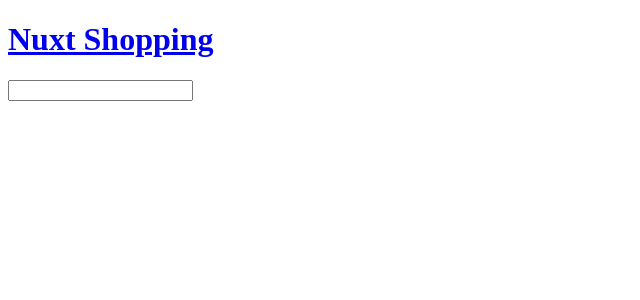
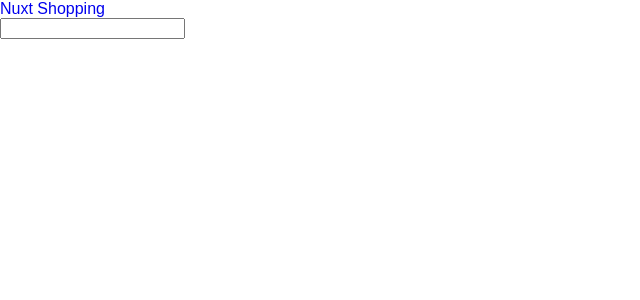
Before and after one commit to meloning/learn-nuxt, a Nuxt app: page / in a window 1280 px wide. Shown: the top 300 px of the page, without its empty margins (0-640 px from the left). Built offline with nearby package versions, Linux system fonts and the light colour scheme; data requests are answered from the project's data file.

Commit message:
상품 상세 페이지 스타일 추가 및 global css 적용

```diff
--- /dev/null
+++ b/assets/css/reset.css
@@ -0,0 +1,126 @@
+@charset "utf-8";
+
+*,
+*:after,
+*:before {
+  box-sizing: border-box;
+  font-family: 'Exo 2', sans-serif;
+}
+
+html,
+body {
+  width: 100%;
+  height: 100%;
+  font-family: 'Exo 2', sans-serif;
+  font-size: 0.75em;
+  color: #132c33;
+  line-height: 1;
+}
+
+html,
+body,
+div,
+span,
+applet,
+object,
+iframe,
+h1,
+h2,
+h3,
+h4,
+h5,
+h6,
+p,
+blockquote,
+pre,
+a,
+abbr,
+acronym,
+address,
+big,
+cite,
+code,
+del,
+dfn,
+em,
+img,
+ins,
+kbd,
+q,
+s,
+samp,
+small,
+strike,
+strong,
+sub,
+sup,
+tt,
+var,
+b,
+u,
+i,
+center,
+dl,
+dt,
+dd,
+ol,
+ul,
+li,
+fieldset,
+form,
+label,
+legend,
+table,
+caption,
+tbody,
+tfoot,
+thead,
+tr,
+th,
+td,
+article,
+aside,
+canvas,
+details,
+embed,
+figure,
+figcaption,
+footer,
+header,
+hgroup,
+menu,
+nav,
+output,
+ruby,
+section,
+summary,
+time,
+mark,
+audio,
+video {
+  margin: 0;
+  padding: 0;
+  border: 0;
+  font-size: 100%;
+  font: inherit;
+  vertical-align: top;
+  font-family: 'Exo 2', sans-serif;
+  font-weight: 500;
+}
+
+a {
+  border: 0;
+  padding: 0;
+  margin: 0;
+  background-color: transparent;
+  cursor: pointer;
+  text-decoration: none;
+  font-weight: 500;
+  outline: none;
+}
+
+.title {
+  font-size: 1.5rem;
+  font-weight: 700;
+  color: #00c58e;
+}
--- a/nuxt.config.js
+++ b/nuxt.config.js
@@ -15,7 +15,7 @@ export default {
   },
 
   // Global CSS: https://go.nuxtjs.dev/config-css
-  css: [],
+  css: ['@/assets/css/reset.css'],
 
   // Plugins to run before rendering page: https://go.nuxtjs.dev/config-plugins
   plugins: [],
--- a/pages/detail/_id.vue
+++ b/pages/detail/_id.vue
@@ -1,10 +1,14 @@
 <template>
   <div>
-    <h1>상세 페이지</h1>
-    <div>
-      <img :src="product.imageUrl" :alt="product.name" />
-      <p>name: {{ product.name }}</p>
-      <p>price: {{ product.price }}</p>
+    <div class="container">
+      <div class="main-panel">
+        <img class="product-image" :src="product.imageUrl" :alt="product.name" />
+      </div>
+      <div class="side-panel">
+        <p class="name">{{ product.name }}</p>
+        <p class="price">{{ product.price }}</p>
+        <!-- <button type="button" @click="addToCart">Add to Cart</button> -->
+      </div>
     </div>
   </div>
 </template>
@@ -21,6 +25,24 @@ export default {
 }
 </script>
 
-<style>
+<style scoped>
+.container {
+  display: flex;
+  justify-content: center;
+  margin: 2rem 0;
+}
 
+.product-image {
+  width: 500px;
+  height: 375px;
+}
+
+.side-panel {
+  display: flex;
+  flex-direction: column;
+  justify-content: center;
+  width: 220px;
+  text-align: center;
+  padding: 0 1rem;
+}
 </style>
```
